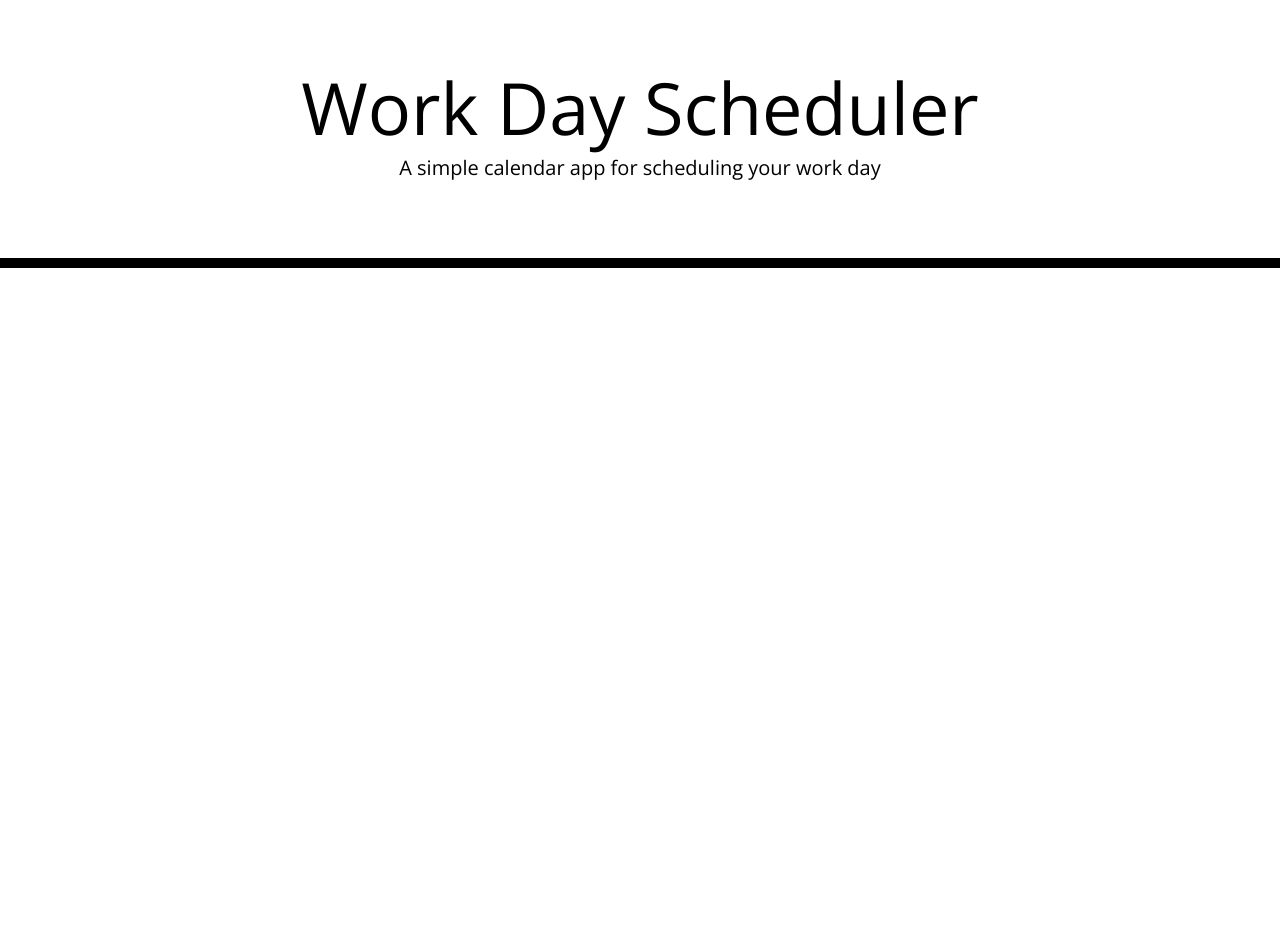
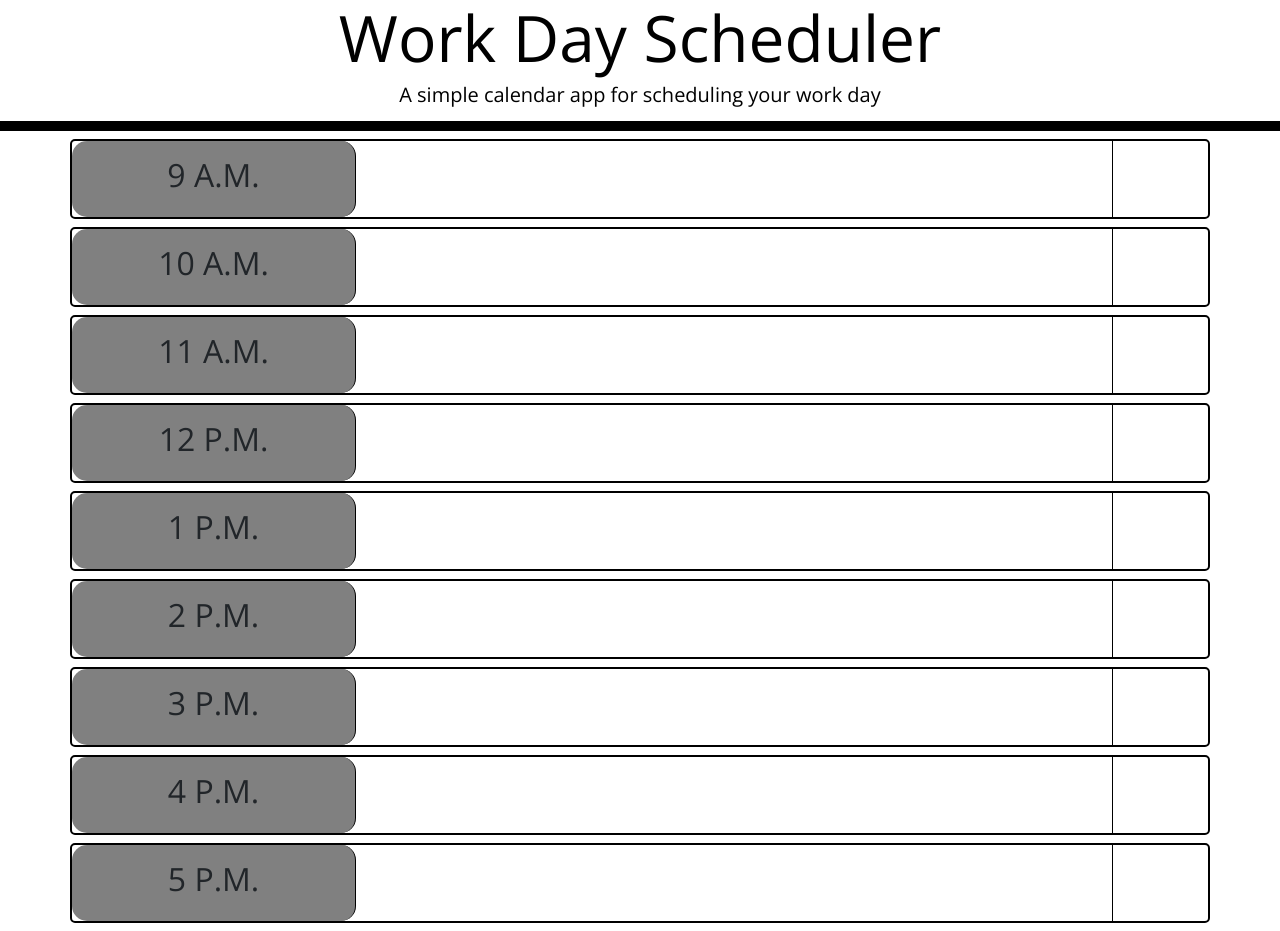
Before and after one commit to djmarcy/pt-planner, a plain HTML site: page index.html in a window 1280 px wide. Before the commit the page ends 800 px from the top, so only its background shows below. Drawn offline with nearby package versions, Linux system fonts and the light colour scheme; files that its build step writes are made by us from their sources.

Commit message:
css, pseudocoding, and adding time blocks

```diff
--- a/Assets/css/style.css
+++ b/Assets/css/style.css
@@ -1,3 +1,7 @@
+* {
+  box-sizing: border-box;
+}
+
 body {
   font-family: 'Open Sans', sans-serif;
   font-size: 16px;
@@ -28,12 +32,25 @@ textarea {
 .time-block {
   text-align: center;
   border-radius: 15px;
+  display: flex;
+  justify-content: center;
+  background-color: gray;
+}
+
+.time-block h2 {
+  align-self: center;
+}
+
+.time-block,
+.event-block {
+  border-right: 1px solid black;
 }
 
 .row {
   white-space: pre-wrap;
   height: 80px;
-  border-top: 1px solid white;
+  border: 2.5px solid black;
+  border-radius: 5px;
 }
 
 .hour {
--- a/index.html
+++ b/index.html
@@ -4,10 +4,8 @@
     <meta charset="UTF-8" />
     <meta name="viewport" content="width=device-width, initial-scale=1.0" />
     <meta http-equiv="X-UA-Compatible" content="ie=edge" />
-    <link
-      rel="stylesheet"
-      href="https://stackpath.bootstrapcdn.com/bootstrap/4.3.1/css/bootstrap.min.css"
-    />
+    <link href="https://cdn.jsdelivr.net/npm/bootstrap@5.1.3/dist/css/bootstrap.min.css" rel="stylesheet" integrity="sha384-1BmE4kWBq78iYhFldvKuhfTAU6auU8tT94WrHftjDbrCEXSU1oBoqyl2QvZ6jIW3" crossorigin="anonymous">
+
     <link
       rel="stylesheet"
       href="https://use.fontawesome.com/releases/v5.8.1/css/all.css"
@@ -18,7 +16,7 @@
       href="https://fonts.googleapis.com/css?family=Open+Sans&display=swap"
       rel="stylesheet"
     />
-    <link rel="stylesheet" href="style.css" />
+    <link rel="stylesheet" href="./assets/css/style.css" />
     <title>Work Day Scheduler</title>
   </head>
 
@@ -30,9 +28,64 @@
     </header>
     <div class="container">
       <!-- Timeblocks go here -->
+      <div class="row my-2">
+        <div class="time-block col-md-3"><h2>9 A.M.</h2></div>
+        <div class="event-block col-md-8"></div>
+        <div class="save-block col-md-1"></div>
+      </div>
+
+      <div class="row my-2">
+        <div class="time-block col-md-3"><h2>10 A.M.</h2></div>
+        <div class="event-block col-md-8"></div>
+        <div class="save-block col-md-1"></div>
+      </div>
+
+      <div class="row my-2">
+        <div class="time-block col-md-3"><h2>11 A.M.</h2></div>
+        <div class="event-block col-md-8"></div>
+        <div class="save-block col-md-1"></div>
+      </div>
+
+      <div class="row my-2">
+        <div class="time-block col-md-3"><h2>12 P.M.</h2></div>
+        <div class="event-block col-md-8"></div>
+        <div class="save-block col-md-1"></div>
+      </div>
+
+      <div class="row my-2">
+        <div class="time-block col-md-3"><h2>1 P.M.</h2></div>
+        <div class="event-block col-md-8"></div>
+        <div class="save-block col-md-1"></div>
+      </div>
+
+      <div class="row my-2">
+        <div class="time-block col-md-3"><h2>2 P.M.</h2></div>
+        <div class="event-block col-md-8"></div>
+        <div class="save-block col-md-1"></div>
+      </div>
+
+      <div class="row my-2">
+        <div class="time-block col-md-3"><h2>3 P.M.</h2></div>
+        <div class="event-block col-md-8"></div>
+        <div class="save-block col-md-1"></div>
+      </div>
+
+      <div class="row my-2">
+        <div class="time-block col-md-3"><h2>4 P.M.</h2></div>
+        <div class="event-block col-md-8"></div>
+        <div class="save-block col-md-1"></div>
+      </div>
+
+      <div class="row my-2">
+        <div class="time-block col-md-3"><h2>5 P.M.</h2></div>
+        <div class="event-block col-md-8"></div>
+        <div class="save-block col-md-1"></div>
+      </div>
+
     </div>
 
     <script src="https://cdnjs.cloudflare.com/ajax/libs/jquery/3.2.1/jquery.min.js"></script>
     <script src="https://cdnjs.cloudflare.com/ajax/libs/moment.js/2.24.0/moment.min.js"></script>
+    <script src="./assets/js/script.js"></script>
   </body>
 </html>
```
Also changed, not shown: Assets/js/script.js (added, +9 -0 lines).
